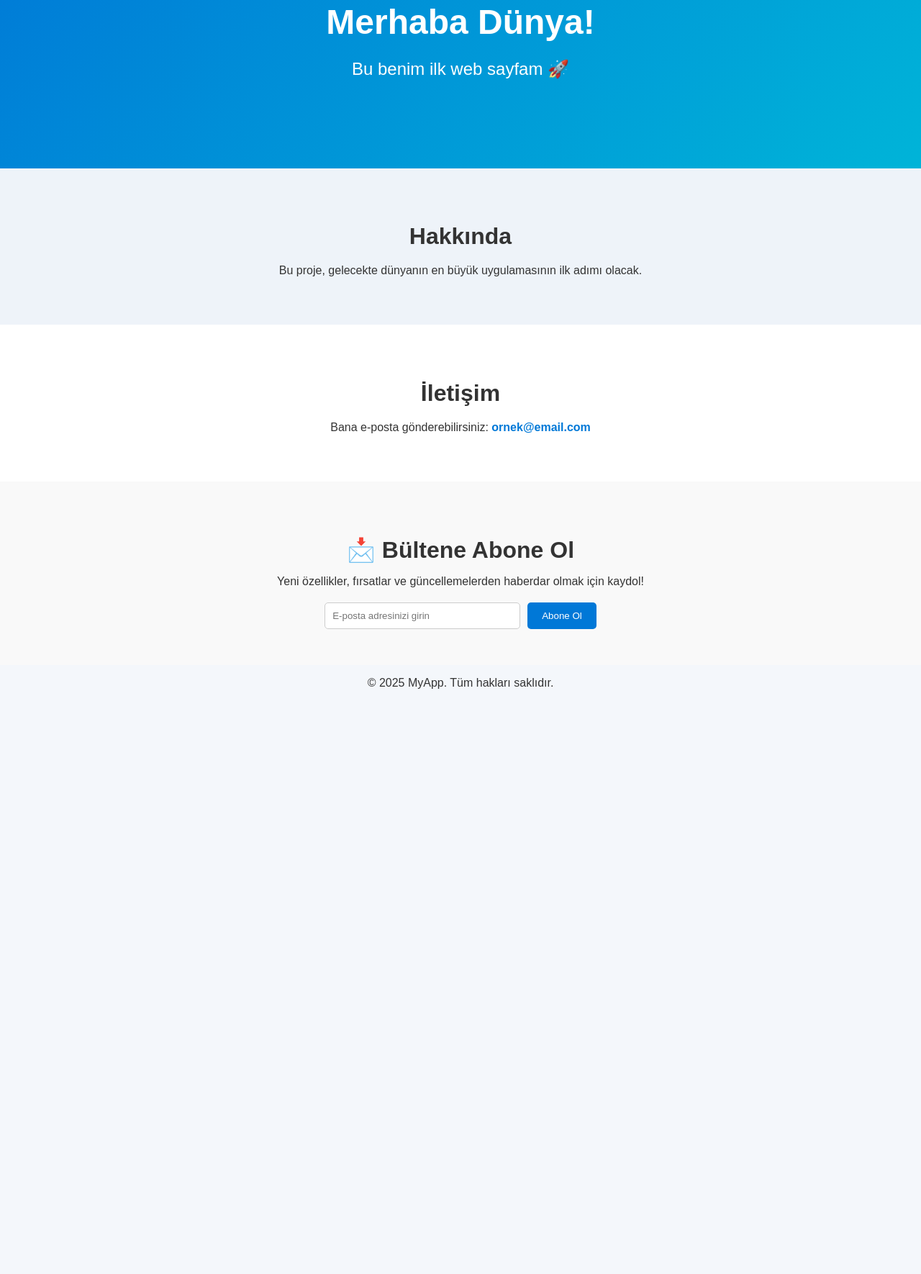
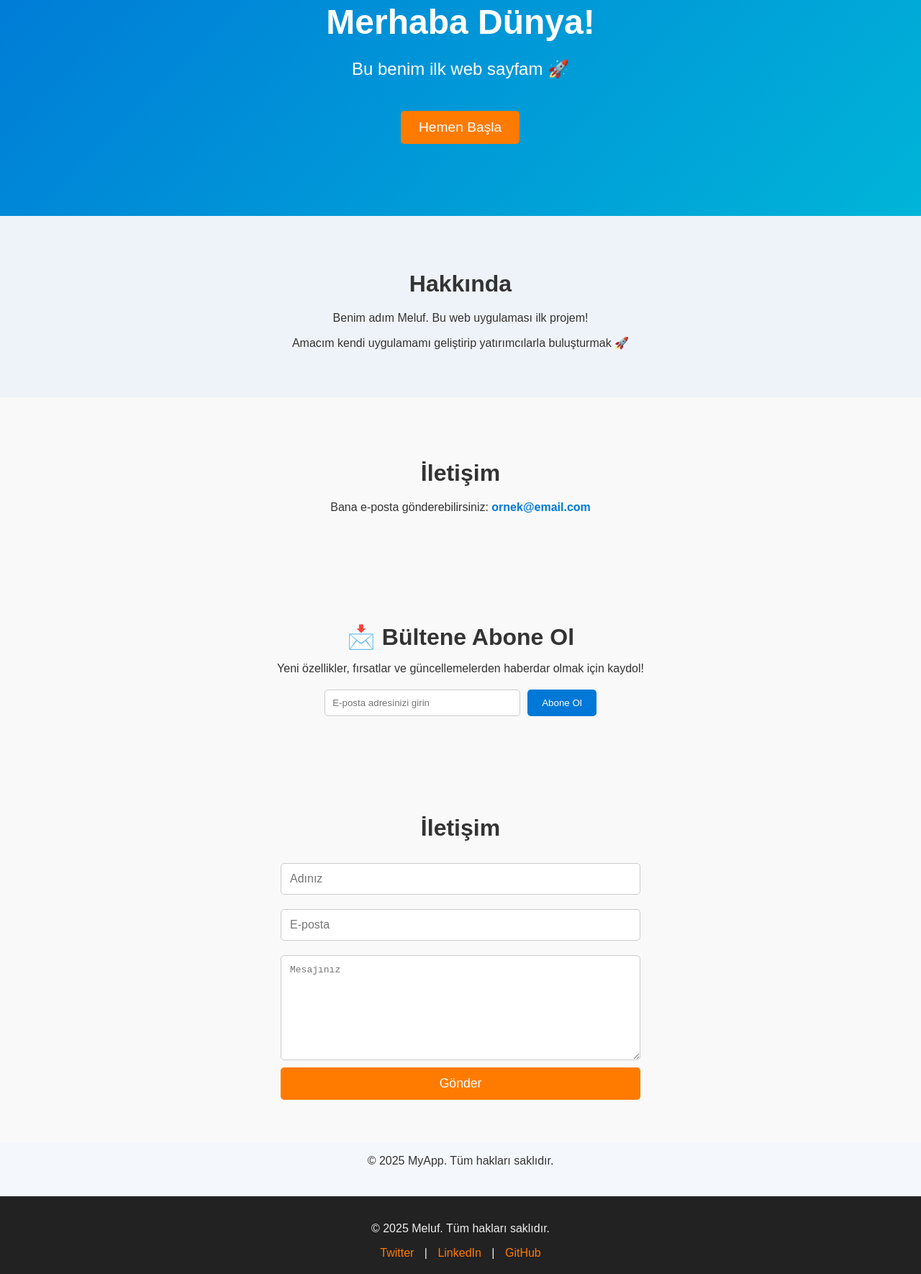
Before and after one commit to BrittXX/myapp-landing, a plain HTML site: page index.html in a window 1280 px wide. Shown: the part 192-1962 px from the top of the page at 72% size. Before the commit the page ends 1166 px from the top, so only its background shows below. Drawn offline with Linux system fonts and the light colour scheme.

Commit message:
açıklama

```diff
--- a/index.html
+++ b/index.html
@@ -21,12 +21,14 @@
 <section id="home" class="hero">
   <h1>Merhaba Dünya!</h1>
   <p>Bu benim ilk web sayfam 🚀</p>
+  <a href="#about" class="cta-btn">Hemen Başla</a>
 </section>
 
-  <!-- Hakkında -->
+<!-- About -->
 <section id="about" class="about">
   <h2>Hakkında</h2>
-    <p>Bu proje, gelecekte dünyanın en büyük uygulamasının ilk adımı olacak.</p>
+  <p class="fade-in">Benim adım Meluf. Bu web uygulaması ilk projem!</p>
+  <p class="fade-in">Amacım kendi uygulamamı geliştirip yatırımcılarla buluşturmak 🚀</p>
 </section>
 
   <!-- İletişim -->
@@ -44,6 +46,17 @@
       <button type="submit">Abone Ol</button>
     </form>
   </section>
+<!-- Contact -->
+<section id="contact" class="contact">
+  <h2>İletişim</h2>
+  <form action="https://formspree.io/f/mzzjgjzo" method="POST">
+    <input type="text" name="name" placeholder="Adınız" required>
+    <input type="email" name="email" placeholder="E-posta" required>
+    <textarea name="message" placeholder="Mesajınız" required></textarea>
+    <button type="submit">Gönder</button>
+  </form>
+</section>
+
 
   <!-- Footer -->
   <footer>
@@ -51,5 +64,15 @@
   </footer>
 <script src="script.js"></script>
 
+<!-- Footer -->
+<footer class="footer">
+  <p>© 2025 Meluf. Tüm hakları saklıdır.</p>
+  <div class="social-links">
+    <a href="#">Twitter</a> |
+    <a href="#">LinkedIn</a> |
+    <a href="#">GitHub</a>
+  </div>
+</footer>
+
 </body>
 </html>
--- a/style.css
+++ b/style.css
@@ -195,3 +195,158 @@ section.visible {
 .hero p {
   font-size: 1.5em;
 }
+/* CTA Butonu */
+.cta-btn {
+  display: inline-block;
+  margin-top: 20px;
+  padding: 12px 25px;
+  font-size: 1.2em;
+  background: #ff7b00;
+  color: white;
+  text-decoration: none;
+  border-radius: 5px;
+  transition: transform 0.2s ease, background 0.3s ease;
+}
+.cta-btn:hover {
+  background: #e06900;
+  transform: scale(1.05);
+}
+/* CTA Buton Animasyonu */
+@keyframes pulse {
+  0% { transform: scale(1); }
+  50% { transform: scale(1.1); }
+  100% { transform: scale(1); }
+}
+
+.cta-btn {
+  display: inline-block;
+  margin-top: 20px;
+  padding: 12px 25px;
+  font-size: 1.2em;
+  background: #ff7b00;
+  color: white;
+  text-decoration: none;
+  border-radius: 5px;
+  transition: background 0.3s ease;
+  animation: pulse 2s infinite;
+}
+
+.cta-btn:hover {
+  background: #e06900;
+}
+/* Giriş animasyonu */
+@keyframes fadeSlide {
+  0% {
+    opacity: 0;
+    transform: translateY(30px);
+  }
+  100% {
+    opacity: 1;
+    transform: translateY(0);
+  }
+}
+
+.cta-btn {
+  display: inline-block;
+  margin-top: 20px;
+  padding: 12px 25px;
+  font-size: 1.2em;
+  background: #ff7b00;
+  color: white;
+  text-decoration: none;
+  border-radius: 5px;
+  transition: background 0.3s ease;
+  animation: fadeSlide 1s ease-out, pulse 2s infinite 1s; /* önce kayarak girsin, sonra nabız atsın */
+}
+
+.cta-btn:hover {
+  background: #e06900;
+}
+/* Fade-in animasyonu */
+@keyframes fadeInUp {
+  0% {
+    opacity: 0;
+    transform: translateY(20px);
+  }
+  100% {
+    opacity: 1;
+    transform: translateY(0);
+  }
+}
+
+.fade-in {
+  opacity: 0;
+  animation: fadeInUp 1s ease forwards;
+}
+
+/* Paragraflar sırayla gelsin */
+.fade-in:nth-child(2) {
+  animation-delay: 0.3s;
+}
+.fade-in:nth-child(3) {
+  animation-delay: 0.6s;
+}
+/* Footer */
+.footer {
+  background: #222;
+  color: #eee;
+  text-align: center;
+  padding: 20px 0;
+  margin-top: 40px;
+}
+
+.footer .social-links a {
+  color: #ff7b00;
+  text-decoration: none;
+  margin: 0 10px;
+  transition: color 0.3s ease;
+}
+
+.footer .social-links a:hover {
+  color: #fff;
+}
+/* Contact Section */
+.contact {
+  padding: 60px 20px;
+  text-align: center;
+  background: #f9f9f9;
+}
+
+.contact h2 {
+  margin-bottom: 20px;
+}
+
+.contact form {
+  max-width: 500px;
+  margin: 0 auto;
+  display: flex;
+  flex-direction: column;
+}
+
+.contact input,
+.contact textarea {
+  margin: 10px 0;
+  padding: 12px;
+  font-size: 1em;
+  border: 1px solid #ccc;
+  border-radius: 5px;
+}
+
+.contact textarea {
+  min-height: 120px;
+}
+
+.contact button {
+  background: #ff7b00;
+  color: white;
+  border: none;
+  padding: 12px;
+  font-size: 1.1em;
+  border-radius: 5px;
+  cursor: pointer;
+  transition: background 0.3s ease;
+}
+
+.contact button:hover {
+  background: #e06900;
+}
```
Lines whose indentation alone changed are shown as unchanged.
